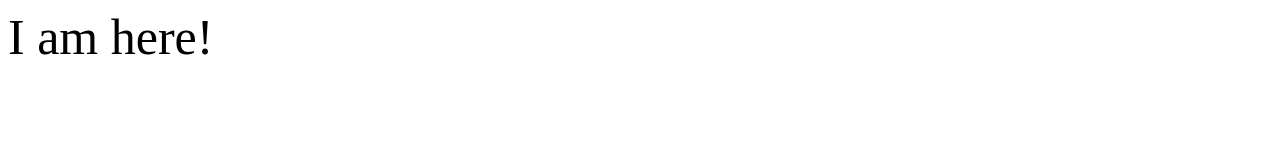
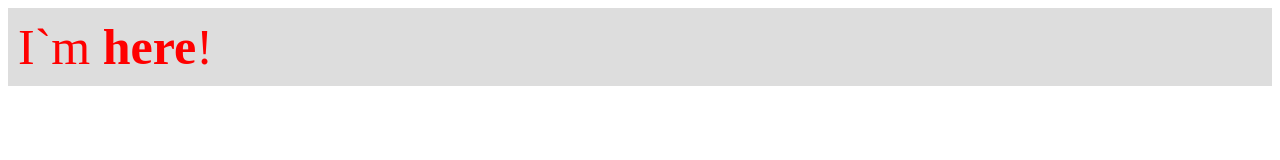
Before and after one commit to Veyleesav/GeekBrains__JS-1-lvl, a plain HTML site: page lesson-8/index.html in a window 1280 px wide. Drawn offline with Linux system fonts and the light colour scheme.

Commit message:
lesson 8.3

```diff
--- a/lesson-8/scripts/index.js
+++ b/lesson-8/scripts/index.js
@@ -1,5 +1,7 @@
 // const firstEl=document.getElementById("iden");
 //const firstEl=document.getElementsByClassName("class")[0];
 const firstEl = document.querySelector("div");
-firstEl.innerText= "I am here!";
+// firstEl.innerText= "I am here!";
+firstEl.innerHTML="I`m <strong>here</strong>!";
+firstEl.classList.add("added");
 console.log(firstEl);
--- a/lesson-8/styles/style.css
+++ b/lesson-8/styles/style.css
@@ -1,3 +1,8 @@
 body{
     font-size: 50px;
 }
+.added{
+    color: red;
+    background-color: #ddd;
+    padding: 10px;
+}
```
